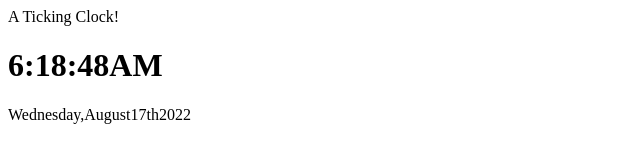
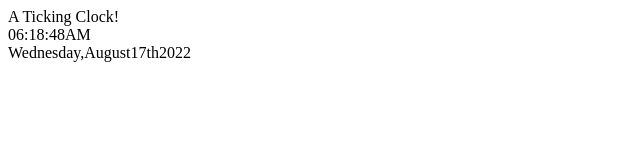
Before and after one commit to AlexanderAdame07/Clock, a plain HTML site: page index.html in a window 1280 px wide. Shown: the whole page, without its empty margins (0-640 px from the left). Drawn offline with Linux system fonts and the light colour scheme.

```diff
--- a/index.html
+++ b/index.html
@@ -10,7 +10,6 @@
 
 
   <div id="title"></div>
-    <h1 id="clock"></h1>
   <div id="clock"></div>
   <div id="date"></div>
 
--- a/java.js
+++ b/java.js
@@ -22,7 +22,6 @@
 
 function increment() {
 clock.innerHTML = (militarytostandard(h)+":"+mino(m)+":"+mono(s))
-  const liveclock ='${militarytostandard(h)}:${mino(m)}:${$+mono(s)}'
 }
 
 console.log(militarytostandard(h));
@@ -31,6 +30,8 @@
     return 12
   } else if (h > 12) {
     return h - 12
+  } else if (h < 12) {
+    return "0"+ h
   } else {
     return h
   }
```
